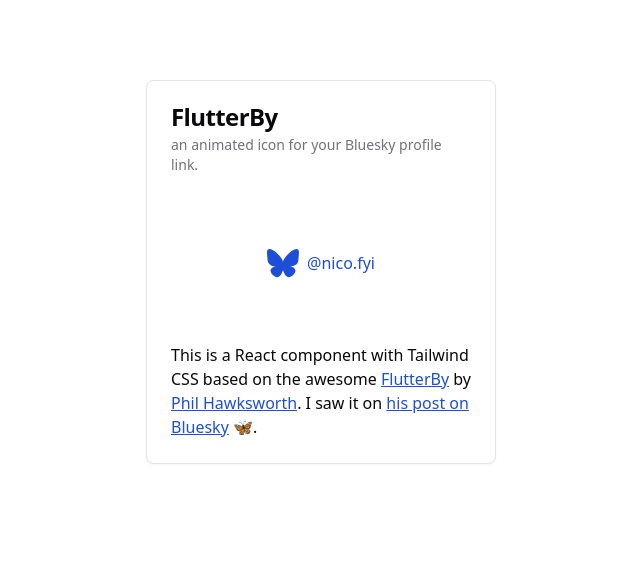
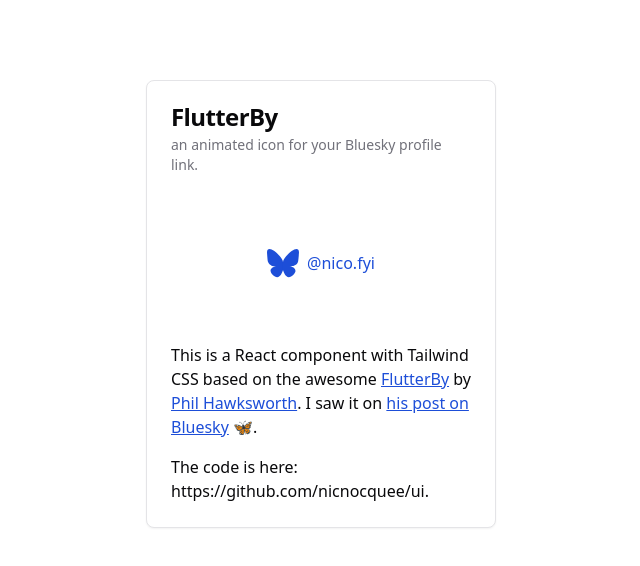
Before and after one commit to nicnocquee/ui, a React (Vite) app: page / in a window 1280 px wide. Shown: the top 566 px of the page, without its empty margins (238-878 px from the left). Built offline with nearby package versions, Linux system fonts and the light colour scheme.

Commit message:
Update README and example component with usage instructions and link to repository. Fix formatting in README code block

```diff
--- a/src/examples/bluesky-flutter.tsx
+++ b/src/examples/bluesky-flutter.tsx
@@ -36,6 +36,12 @@
           </a>{" "}
           🦋.
         </p>
+        <p>
+          The code is here:{" "}
+          <a href="https://github.com/nicnocquee/ui">
+            https://github.com/nicnocquee/ui.
+          </a>
+        </p>
       </CardContent>
     </Card>
   );
```
Also changed, not shown: 1 other file (tests, documents, lock files or other folders).
